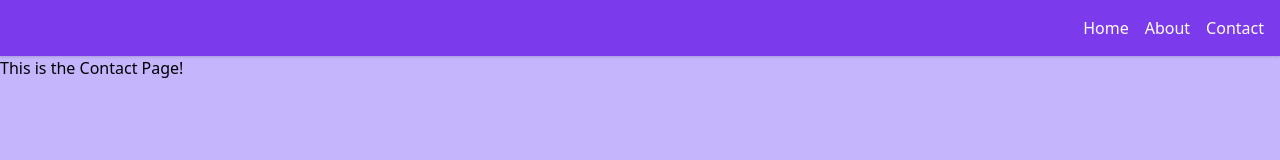
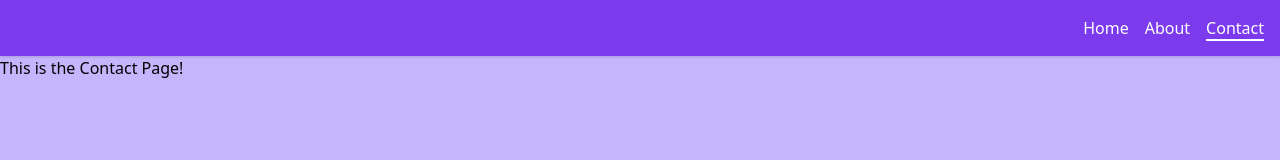
Before and after one commit to NiloofarKeshavarz/Single-Page-app-React, a React (Create React App) app in the folder singlepgaereact/: page /contact in a window 1280 px wide. Shown: the top 160 px of the page. Built offline with nearby package versions, Linux system fonts and the light colour scheme.

Commit message:
Adds NavLink to Nav.js

```diff
--- a/singlepgaereact/src/App.js
+++ b/singlepgaereact/src/App.js
@@ -22,7 +22,7 @@ function App() {
         <Route path ="/contact">
           <Contact />
         </Route>
-        <Route path ="/">
+        <Route  path ="/">
           <Home />
         </Route>
         </Switch>
--- a/singlepgaereact/src/layout/Nav.js
+++ b/singlepgaereact/src/layout/Nav.js
@@ -1,13 +1,13 @@
 import React from 'react';
-import {Link} from 'react-router-dom';
+import {NavLink} from 'react-router-dom';
 
 
 const Nav = () =>(
     <nav className="bg-purple-600 text-white p-4 shadow">
             <ul className="flex space-x-4 justify-end">
-            <li><Link to ="/">Home</Link></li>
-            <li><Link to ="/about">About</Link></li>
-            <li><Link to ="/contact">Contact</Link></li>
+            <li><NavLink exact to ="/" activeClassName='border-b-3 border-white'>Home</NavLink></li>
+            <li><NavLink exact to ="/about" activeClassName='border-b-2 border-white'>About</NavLink></li>
+            <li><NavLink exact to ="/contact" activeClassName='border-b-2 border-white'>Contact</NavLink></li>
             </ul>
         </nav>
 
```
